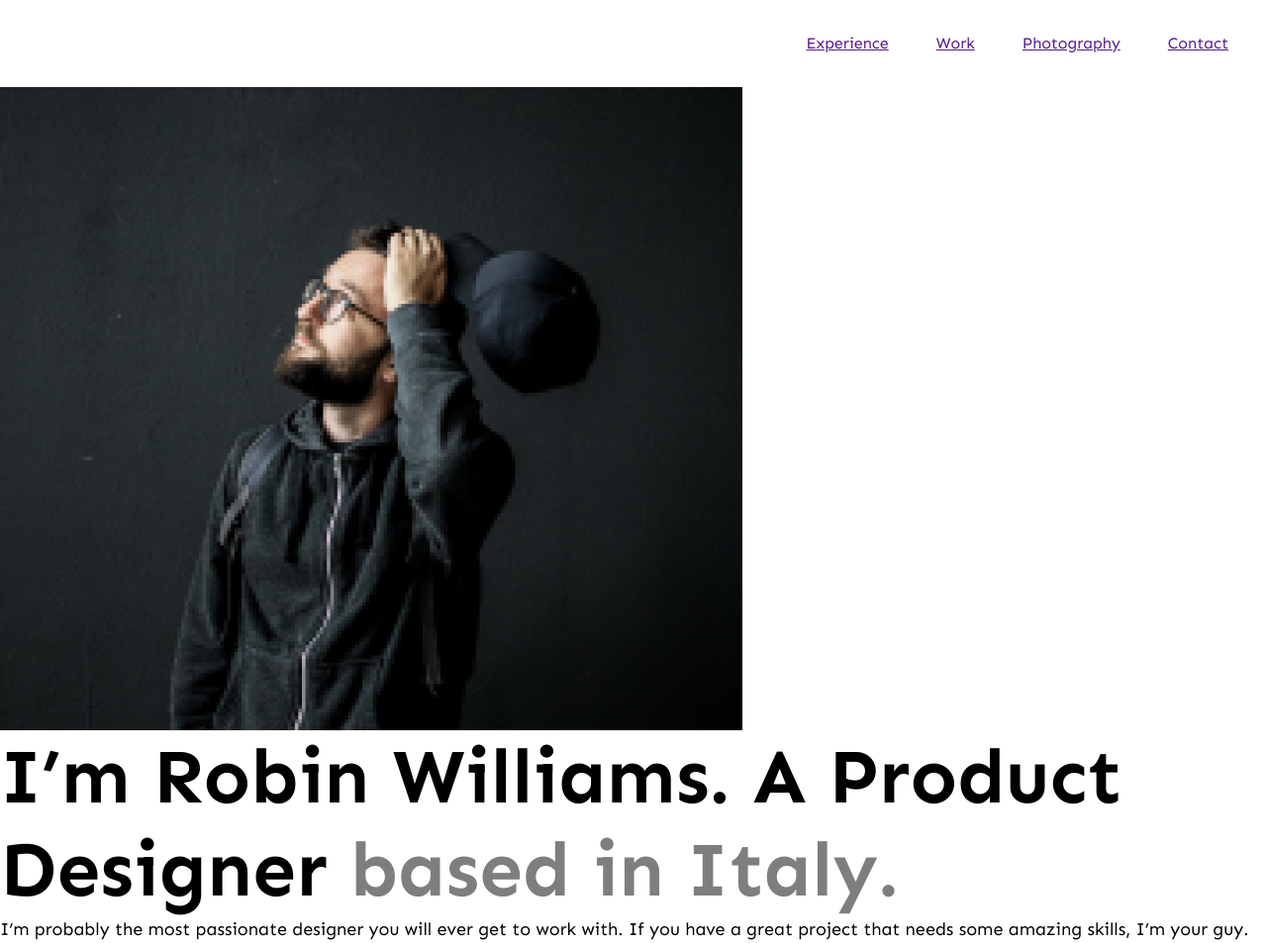
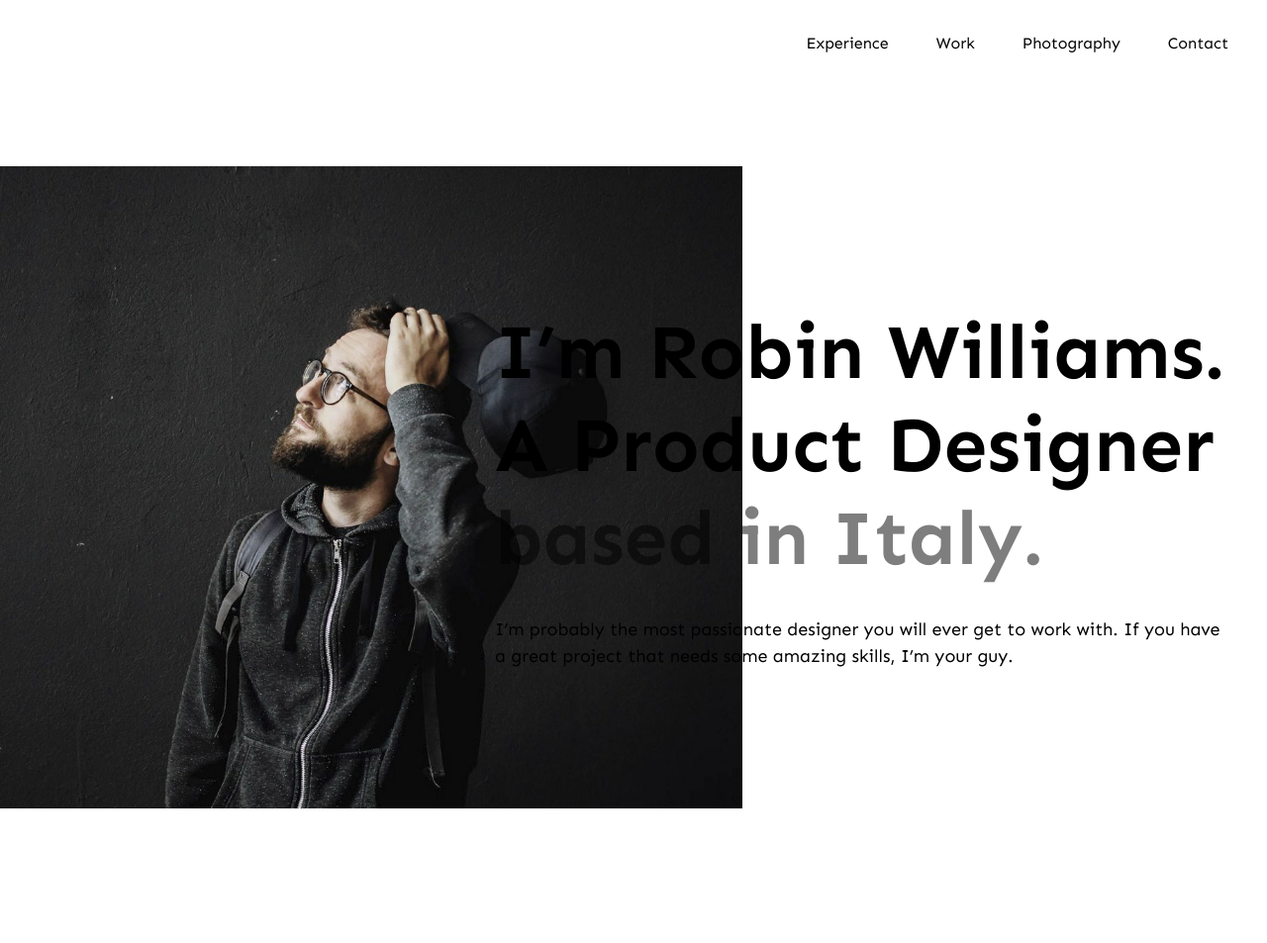
Before and after one commit to AndriiAm/designer-portfolio, a website: page src/index.html in a window 1280 px wide. Shown: the whole page at 99% size. After the commit the page ends 902 px from the top, so only its background shows below. Drawn offline with nearby package versions, Linux system fonts and the light colour scheme; files that its build step writes are made by us from their sources.

Commit message:
intro finished

```diff
--- a/src/css/variables.css
+++ b/src/css/variables.css
@@ -2,4 +2,5 @@
     --text: #ffffff;
     --base: #000000;
     --level1: #181823;
+    --primary: #5221E6;
 }
--- a/src/html_blocks/_header.html
+++ b/src/html_blocks/_header.html
@@ -25,7 +25,7 @@
 
     <div class="header__intro intro">
         <div class="intro__img-wrapper">
-            <img src="images/header/hero.jpg" alt="">
+            <img src="images/header/hero1.jpg" alt="">
         </div>
 
         <div class="intro__text-block">
--- a/src/scss/blocks/_header.scss
+++ b/src/scss/blocks/_header.scss
@@ -5,6 +5,7 @@
   &__inner {
     display: flex;
     justify-content: space-between;
+    align-items: center;
   }
 }
 
@@ -13,19 +14,38 @@
   &__item {
     list-style-type: none;
     & > a {
-      //color: var(--text);
+      color: var(--text);
       display: block;
+      text-decoration: none;
       padding: 32px 24px;
       line-height: 24px;
+      transition: 0.2s all linear;
+      &:hover {
+        background-color: var(--primary);
+        font-weight: bold;
+      }
     }
   }
 }
 
 .intro {
+  position: relative;
   max-width: 1440px;
   margin: 0 auto;
-  &__img-wrapper img{
-    display: block;
+  padding: 80px 0 84px;
+  &__img-wrapper {
+    width: 750px;
+    height: 650px;
+    & img{
+      display: block;
+      max-width: 100%;
+    }
+  }
+  &__text-block {
+    position: absolute;
+    right: 40px;
+    top: 221px;
+    max-width: 740px;
   }
   &__title {
     @include h1-title;
@@ -35,18 +55,20 @@
     }
   }
   &__subtitle {
+    margin-top: 32px;
     @include regular-text;
     color: var(--text);
   }
 }
 
 .background {
-  height: 814px;
+  height: 100%;
   position: absolute;
   top: 0;
   left: 0;
   right: 0;
   display: flex;
+  z-index: -1;
   &__black-column {
     width: 37.5%;
     background: var(--base);
```
Also changed, not shown: build/css/main.css, build/images/header/hero1.jpg (added), build/index.html, src/images/header/hero1.jpg (added).
